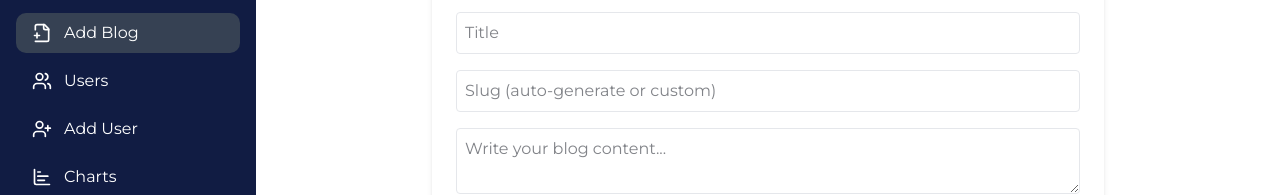
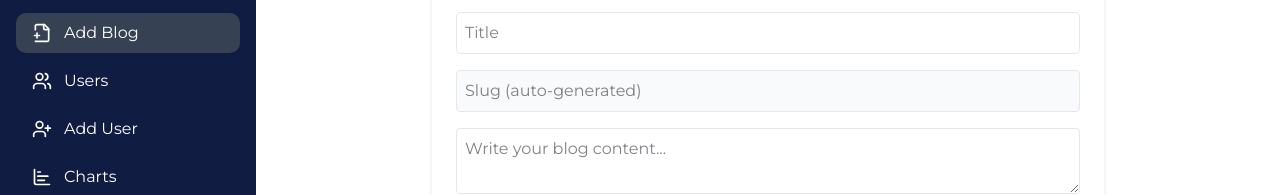
Before and after one commit to sysfocdev/nextjs-blogging-app, a Next.js app: page /dashboard/blogs/new in a window 1280 px wide. Shown: the part 164-359 px from the top of the page. Built offline with nearby package versions, Linux system fonts and the light colour scheme.

Commit message:
Updated auto Generated Slug

```diff
--- a/app/dashboard/blogs/new/page.jsx
+++ b/app/dashboard/blogs/new/page.jsx
@@ -18,17 +18,28 @@ export default function NewBlogForm() {
   });
 
   const handleChange = (e) => {
+    const { name, value, type, checked } = e.target;
 
-    const { name, value, type, checked } = e.target;
-    setForm({
+    let newForm = {
       ...form,
       [name]: type === "checkbox" ? checked : value,
-    });
+    };
 
+
+    if (name === "title") {
+      newForm.slug = value
+        .toLowerCase()
+        .replace(/[^a-z0-9\s-]/g, "")
+        .trim()
+        .replace(/\s+/g, "-");
+    }
+
+    setForm(newForm);
   };
 
   const handleSubmit = (e) => {
     e.preventDefault();
+
 
     toast.success("Blog created successfully!");
     setForm({
@@ -40,28 +51,30 @@ export default function NewBlogForm() {
       coverImg: "",
       isPublished: false,
     });
-
   };
 
   return (
     <div className="flex min-h-screen">
-    {/* Sidebar */}
+
       <Sidebar />
-    {/* Main dashboard content */}
+
       <div className="flex-1">
         <div>
           <DashboardNavbar />
         </div>
-      <div  className="mt-5 mx-8 w-fit px-4 py-2 rounded-sm cursor-pointer bg-gradient-to-r from-indigo-500 to-purple-500 text-white  " >
-        <Link href={"/dashboard/blogs"} > <ArrowLeft className="transition-transform duration-700 hover:rotate-[360deg]"/></Link>
+
+
+        <div className="mt-5 mx-8 w-fit px-4 py-2 rounded-sm cursor-pointer bg-gradient-to-r from-indigo-500 to-purple-500 text-white">
+          <Link href={"/dashboard/blogs"}>
+            <ArrowLeft className="transition-transform duration-700 hover:rotate-[360deg]" />
+          </Link>
         </div>
 
 
-      <div className="max-w-2xl mx-auto p-6 overflow-y-auto  shadow-md rounded-2xl">
+        <div className="max-w-2xl mx-auto p-6 overflow-y-auto shadow-md rounded-2xl">
           <h2 className="text-xl font-semibold mb-4">Create New Blog</h2>
           <form onSubmit={handleSubmit} className="space-y-4">
 
-        {/* Title */}
             <input
               type="text"
               name="title"
@@ -72,18 +85,18 @@ export default function NewBlogForm() {
               required
             />
 
-        {/* Slug */}
+
             <input
               type="text"
               name="slug"
-          placeholder="Slug (auto-generate or custom)"
+              placeholder="Slug (auto-generated)"
               value={form.slug}
               onChange={handleChange}
-          className="w-full p-2 border rounded"
+              className="w-full p-2 border rounded bg-gray-50"
               required
             />
 
-        {/* Content */}
+
             <textarea
               name="content"
               placeholder="Write your blog content..."
@@ -93,7 +106,7 @@ export default function NewBlogForm() {
               required
             />
 
-        {/* Category */}
+
             <div className="flex items-center gap-3">
               <input
                 type="text"
@@ -105,7 +118,6 @@ export default function NewBlogForm() {
                 required
               />
 
-        {/* Tags */}
               <input
                 type="text"
                 name="tags"
@@ -116,7 +128,7 @@ export default function NewBlogForm() {
               />
             </div>
 
-        {/* Cover Image */}
+
             <input
               type="text"
               name="coverImg"
@@ -126,7 +138,7 @@ export default function NewBlogForm() {
               className="w-full p-2 border rounded"
             />
 
-        {/* Publish */}
+
             <label className="flex items-center gap-2">
               <input
                 type="checkbox"
@@ -137,7 +149,7 @@ export default function NewBlogForm() {
               <span>Publish now</span>
             </label>
 
-        {/* Submit */}
+
             <button
               type="submit"
               className="w-full py-2 cursor-pointer bg-gradient-to-r from-indigo-500 to-purple-500 text-white"
@@ -148,7 +160,5 @@ export default function NewBlogForm() {
         </div>
       </div>
     </div>
-
-
   );
 }
```
Lines whose indentation alone changed are shown as unchanged.
